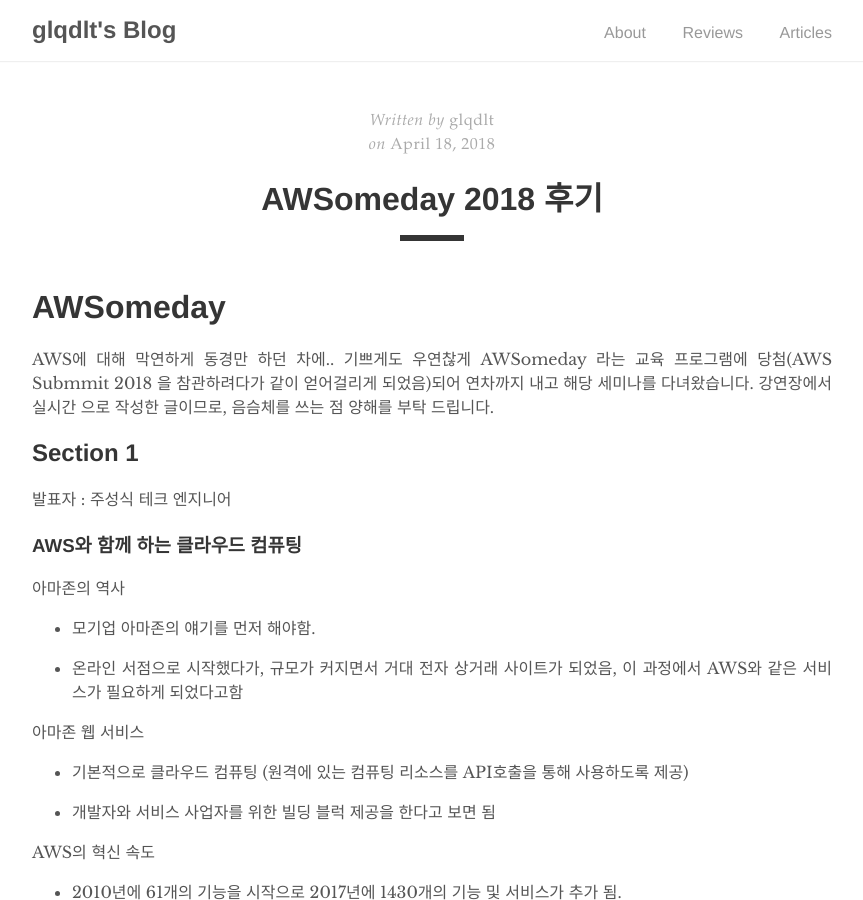
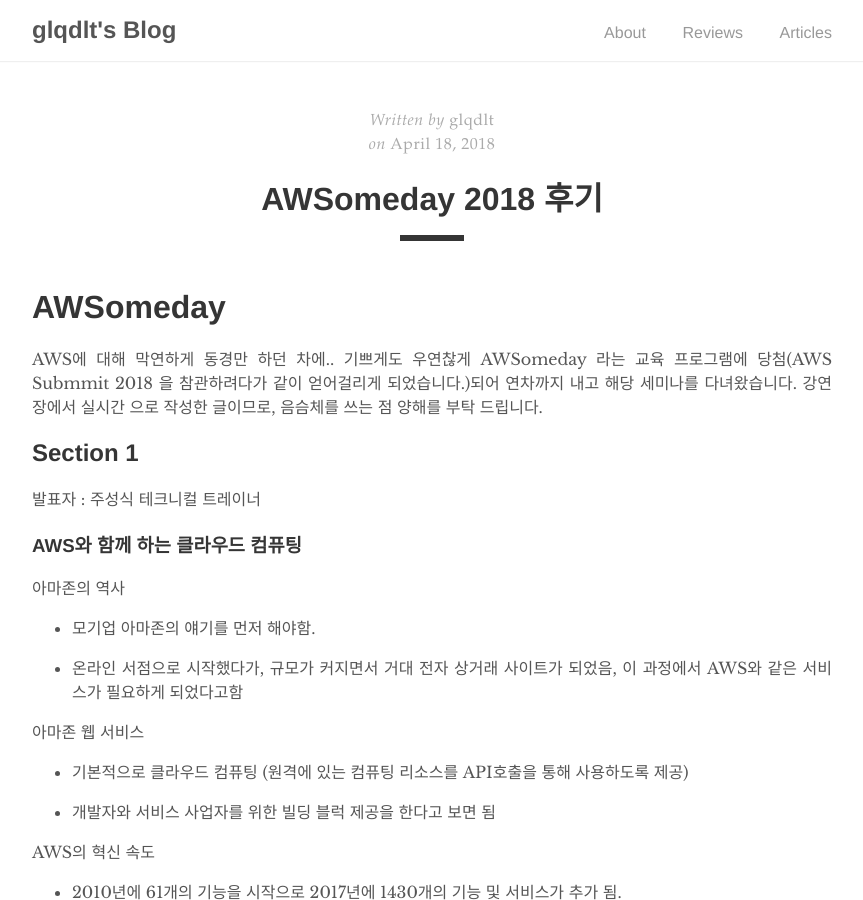
Before and after one commit to glqdlt/glqdlt.github.io, a Jekyll site: the page built from _posts/2018-04-18-AWSomeday 후기.md, in a window 1280 px wide and 900 px high. Shown: the whole window, without its empty margins (208-1071 px from the left). Built offline with Jekyll 4.4.1, drawn with Linux system fonts in a browser that asks for light colours; comment, search, counter and statistics services are not loaded.

Commit message:
update : 오탈자 수정

```diff
--- a/_posts/2018-04-18-AWSomeday 후기.md
+++ b/_posts/2018-04-18-AWSomeday 후기.md
@@ -6,12 +6,12 @@
 
 # AWSomeday
 
-AWS에 대해 막연하게 동경만 하던 차에.. 기쁘게도 우연찮게 AWSomeday 라는 교육 프로그램에 당첨(AWS Submmit 2018 을 참관하려다가 같이 얻어걸리게 되었음)되어 연차까지 내고 해당 세미나를 다녀왔습니다. 강연장에서 실시간 으로 작성한 글이므로, 음슴체를 쓰는 점 양해를 부탁 드립니다.
+AWS에 대해 막연하게 동경만 하던 차에.. 기쁘게도 우연찮게 AWSomeday 라는 교육 프로그램에 당첨(AWS Submmit 2018 을 참관하려다가 같이 얻어걸리게 되었습니다.)되어 연차까지 내고 해당 세미나를 다녀왔습니다. 강연장에서 실시간 으로 작성한 글이므로, 음슴체를 쓰는 점 양해를 부탁 드립니다.
 
 
 ## Section 1
 
-발표자 : 주성식 테크 엔지니어
+발표자 : 주성식 테크니컬 트레이너
 
 
 ### AWS와 함께 하는 클라우드 컴퓨팅
```
